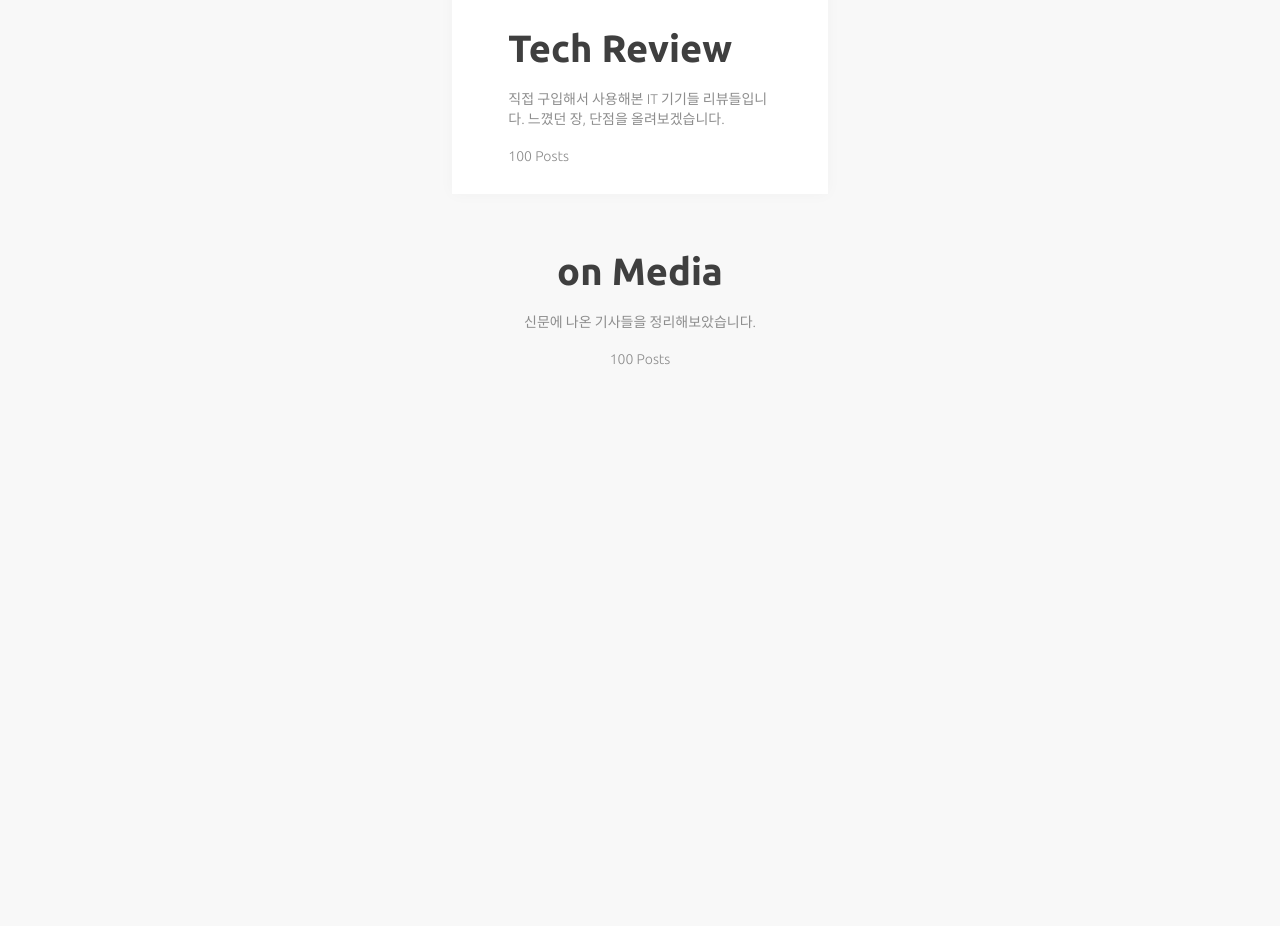
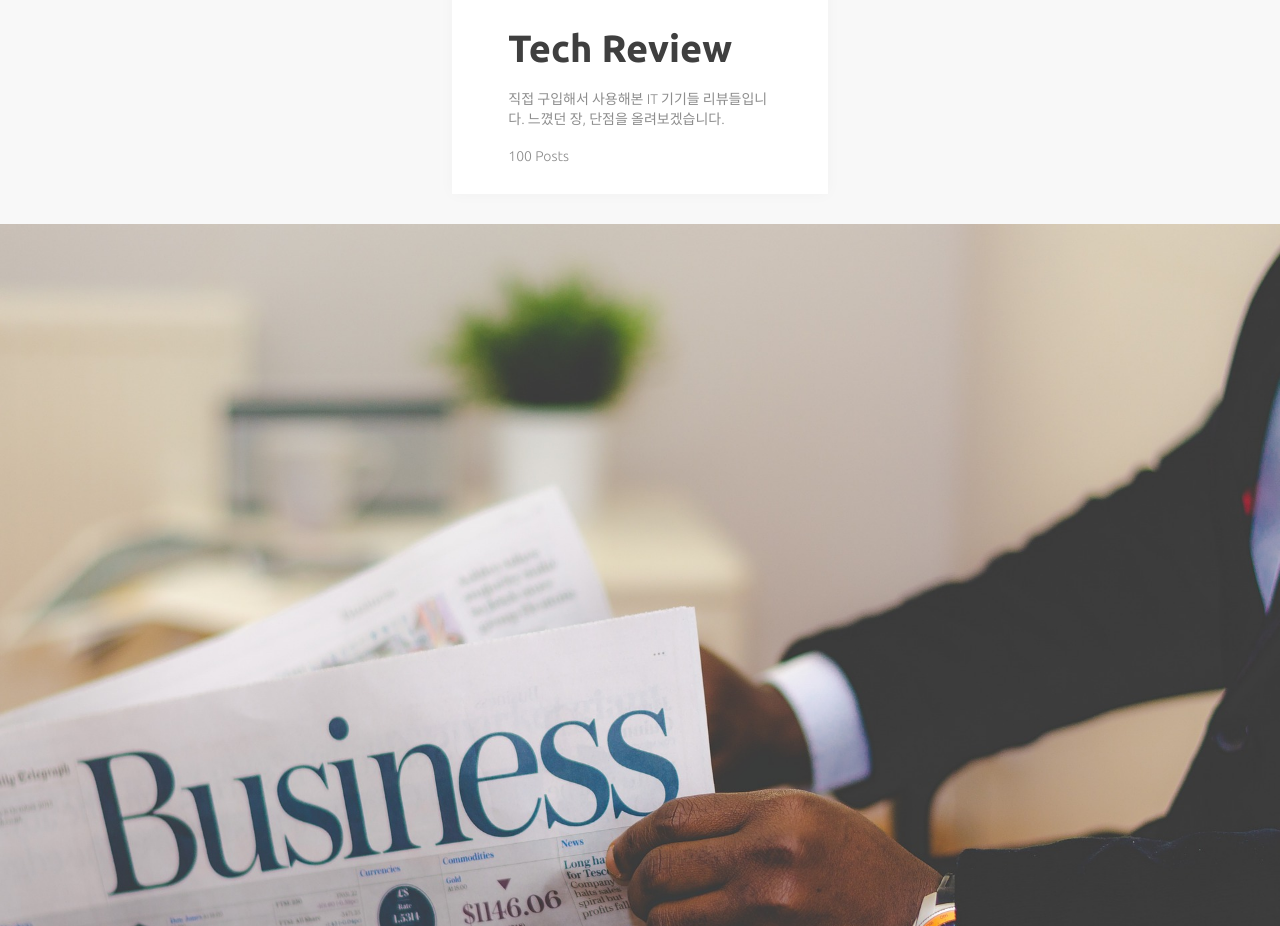
Before and after one commit to iknowSteven/iknowSteven.github.io, a Jekyll site: the page built from index.md, in a window 1280 px wide. Shown: the part 2256-3182 px from the top of the page. Built offline with Jekyll 4.4.1, drawn with Linux system fonts in a browser that asks for light colours; our own code applies the rules of GitHub Pages for plain Markdown files; before the commit the page ends 2653 px from its top, so only the background shows below that.

Commit message:
no message

```diff
--- a/_includes/countdown/Media.html
+++ b/_includes/countdown/Media.html
@@ -6,12 +6,13 @@
     <link rel="stylesheet" type="text/css" href="../../assets/css/countdown.css">
 </head>
 <body>
-    <div<img src="../../images/home/News.jpg" class="countdown_container_white_img">
-    <h3 class="countdown_remain"></h3>
-    <h1 class="countdown_container_white_title">on Media</h1>
-    <h4 class="countdown_container_white_subtext">신문에 나온 기사들을 정리해보았습니다.</h4>
-    <h4 class="countdown_container_white_subtext_post">100 Posts</h4>
-    <div class="countdown_since">2019-02-01</div>
+    <div>
+        <img src="../../images/home/News.jpg" class="countdown_container_white_img">
+        <h3 class="countdown_remain"></h3>
+        <h1 class="countdown_container_white_title">on Media</h1>
+        <h4 class="countdown_container_white_subtext">신문에 나온 기사들을 정리해보았습니다.</h4>
+        <h4 class="countdown_container_white_subtext_post">100 Posts</h4>
+        <div class="countdown_since">2019-02-01</div>
     </div>
     <script type="text/javascript" src="../../assets/js/src/countdown.js"></script>
 </body>
```
